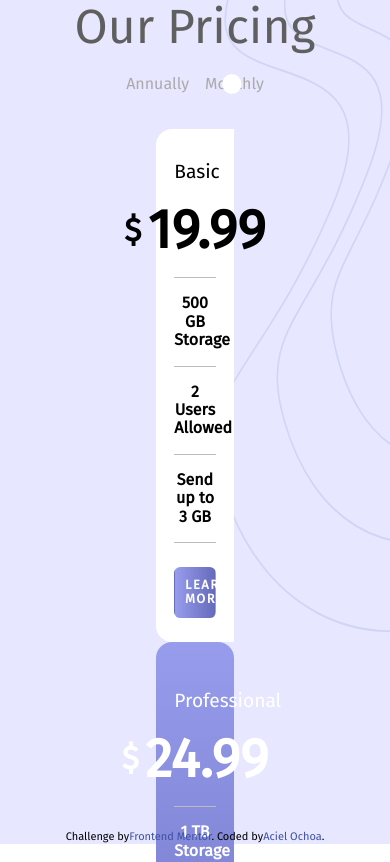
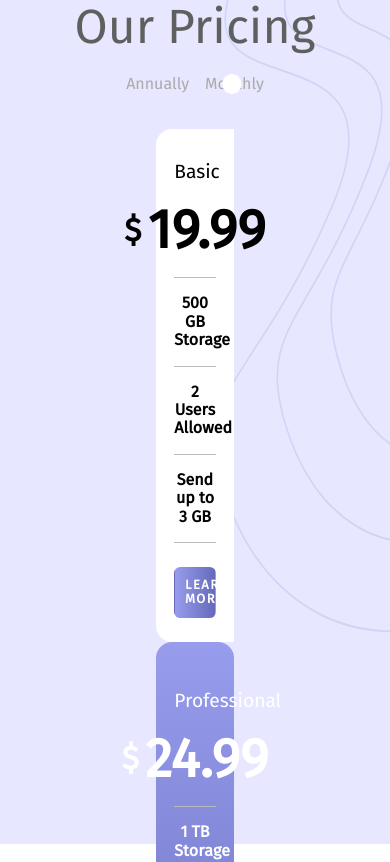
Before and after one commit to AceIsHuman/pricing-component-with-toggle, a React (Create React App) app: page / in a window 390 px wide. Shown: the top 862 px of the page. Built offline with nearby package versions, Linux system fonts and the light colour scheme.

Commit message:
add position relative to mobile view

```diff
--- a/src/components/Footer.js
+++ b/src/components/Footer.js
@@ -37,6 +37,10 @@ const Attribution = styled.div`
   & a {
     color: hsl(228, 45%, 44%);
   }
+
+  @media (max-width: 500px) {
+    position: relative;
+  }
 `;
 
 export default Footer;
```
